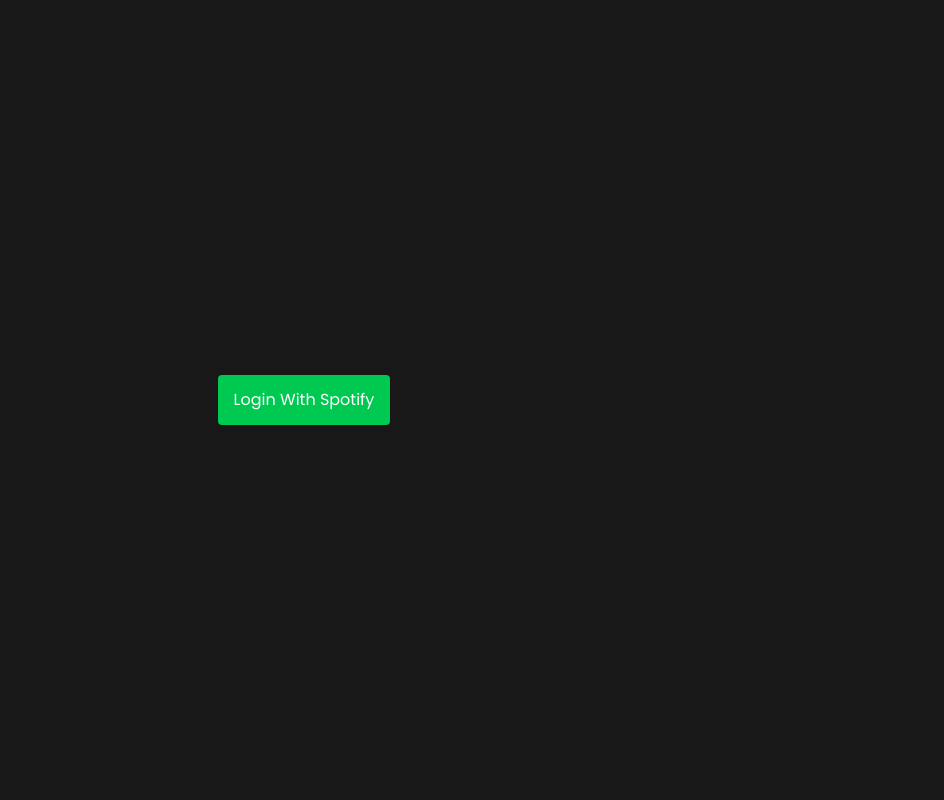
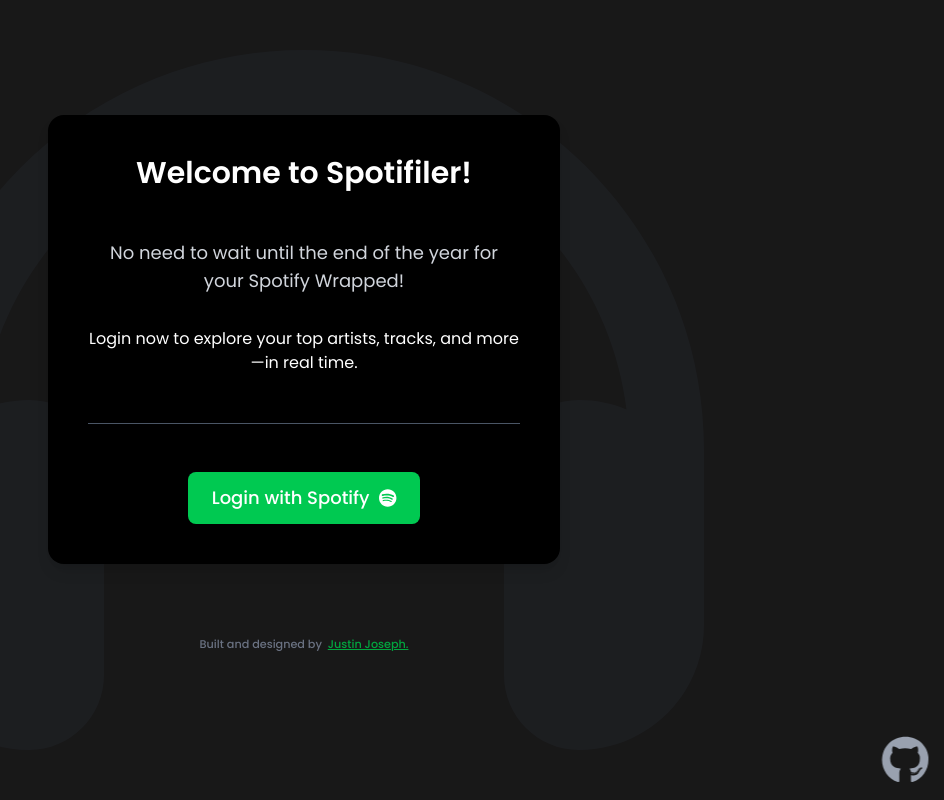
Before and after one commit to JuustinJoseph/Spotifiler, a React (Vite) app in the folder client/: page / in a window 1280 px wide. Shown: the whole page, without its empty margins (336-1280 px from the left). Built offline with nearby package versions, Linux system fonts and the light colour scheme.

Commit message:
added persist login and improved UI for home and login page

```diff
--- a/client/index.html
+++ b/client/index.html
@@ -8,7 +8,13 @@
       href="https://fonts.googleapis.com/css2?family=Poppins:wght@400;500;600&display=swap"
       rel="stylesheet"
     />
-
+    <link
+      rel="stylesheet"
+      href="https://cdnjs.cloudflare.com/ajax/libs/font-awesome/6.7.2/css/all.min.css"
+      integrity="sha512-Evv84Mr4kqVGRNSgIGL/F/aIDqQb7xQ2vcrdIwxfjThSH8CSR7PBEakCr51Ck+w+/U6swU2Im1vVX0SVk9ABhg=="
+      crossorigin="anonymous"
+      referrerpolicy="no-referrer"
+    />
     <title>Spotifiler</title>
   </head>
   <body>
--- a/client/package.json
+++ b/client/package.json
@@ -10,6 +10,11 @@
     "preview": "vite preview"
   },
   "dependencies": {
+    "@fortawesome/fontawesome-svg-core": "^6.7.2",
+    "@fortawesome/free-brands-svg-icons": "^6.7.2",
+    "@fortawesome/free-regular-svg-icons": "^6.7.2",
+    "@fortawesome/free-solid-svg-icons": "^6.7.2",
+    "@fortawesome/react-fontawesome": "^0.2.2",
     "@tailwindcss/postcss": "^4.0.9",
     "@tailwindcss/vite": "^4.0.9",
     "postcss": "^8.5.3",
--- a/client/src/App.jsx
+++ b/client/src/App.jsx
@@ -19,7 +19,7 @@
       ) : (
         <>
           <Sidebar />
-          <div className="md:ml-[100px] mb-[100px]">
+          <div className="md:ml-[100px] md:mb-[20px] mb-[80px]">
             <Routes>
               <Route
                 path="/"
--- a/client/src/Login.jsx
+++ b/client/src/Login.jsx
@@ -1,4 +1,8 @@
 import React from "react";
+import { FontAwesomeIcon } from "@fortawesome/react-fontawesome";
+import { faHeadphones } from "@fortawesome/free-solid-svg-icons";
+import { faSpotify, faGithub } from "@fortawesome/free-brands-svg-icons";
+import Footer from "./components/Footer";
 
 const Login = () => {
   const handleLoginClick = () => {
@@ -6,14 +10,42 @@
   };
 
   return (
-    <div className="flex h-screen justify-center items-center">
-      <button
-        onClick={handleLoginClick}
-        className="bg-green-500 py-2 px-4 rounded text-white h-[50px]"
-      >
-        Login With Spotify
-      </button>
-    </div>
+    <>
+      <div className="flex min-h-screen justify-center items-center flex-col p-10 gap-10 relative">
+        <div className="absolute inset-0 flex justify-center items-center text-gray-700 opacity-15 z-[-1] md:text-[50rem] overflow-hidden">
+          <FontAwesomeIcon icon={faHeadphones} />
+        </div>
+
+        <div className="bg-black p-10 rounded-2xl shadow-lg flex flex-col gap-8 items-center text-center max-w-lg ">
+          <p className="text-3xl font-semibold text-white">
+            Welcome to <strong>Spotifiler!</strong>
+          </p>
+          <p className="text-lg text-gray-300 mt-4">
+            No need to wait until the end of the year for your Spotify Wrapped!{" "}
+          </p>
+          <p>
+            Login now to explore your top artists, tracks, and more—in real
+            time.
+          </p>
+          <div className="w-full h-[1px] bg-gray-600 my-4"></div>
+          <button
+            onClick={handleLoginClick}
+            className=" bg-green-500 py-3 px-6 rounded-lg text-white text-lg font-medium hover:bg-green-600 transition duration-300 flex justify-center items-center cursor-pointer"
+          >
+            Login with Spotify &nbsp; <FontAwesomeIcon icon={faSpotify} />
+          </button>
+        </div>
+        <Footer />
+      </div>
+      <a href="https://github.com/JuustinJoseph" target="_blank">
+        <FontAwesomeIcon
+          icon={faGithub}
+          size="3x"
+          flip
+          className="fixed bottom-0 right-0 text-gray-400 p-4"
+        />
+      </a>
+    </>
   );
 };
 
--- a/client/src/UseAuth.jsx
+++ b/client/src/UseAuth.jsx
@@ -2,7 +2,9 @@
 import axios from "axios";
 
 const UseAuth = () => {
-  const [accessToken, setAccessToken] = useState(null);
+  const [accessToken, setAccessToken] = useState(
+    localStorage.getItem("access_token") || null
+  );
   const [refreshToken, setRefreshToken] = useState(null);
   const [expiresIn, setExpiresIn] = useState(null);
 
@@ -16,6 +18,8 @@
       setAccessToken(access_token_from_url);
       setRefreshToken(refresh_token_from_url);
       setExpiresIn(expiresIn_from_url);
+
+      localStorage.setItem("access_token", access_token_from_url);
 
       window.history.pushState({}, null, "/");
     }
--- /dev/null
+++ b/client/src/components/Footer.jsx
@@ -0,0 +1,18 @@
+import React from "react";
+
+const Footer = () => {
+  return (
+    <footer className="m-8 text-[0.7rem] text-gray-500 font-medium flex justify-center">
+      Built and designed by &nbsp;
+      <a
+        href="https://www.iamjustin.xyz/"
+        target="_blank"
+        className="text-green-600 underline"
+      >
+        Justin Joseph.
+      </a>
+    </footer>
+  );
+};
+
+export default Footer;
--- a/client/src/components/Sidebar.jsx
+++ b/client/src/components/Sidebar.jsx
@@ -1,18 +1,48 @@
 import React from "react";
+import { FontAwesomeIcon } from "@fortawesome/react-fontawesome";
+import { faSpotify, faGithub } from "@fortawesome/free-brands-svg-icons";
+import { faUser } from "@fortawesome/free-solid-svg-icons";
+import {
+  faMicrophone,
+  faMusic,
+  faClockRotateLeft,
+  faList,
+} from "@fortawesome/free-solid-svg-icons";
 
 const Sidebar = () => {
   return (
     <nav>
-      <div className="flex md:flex-col px-2 bottom-0 w-screen h-[70px] items-center justify-evenly text-[0.80rem] bg-black text-neutral-50 fixed md:top-0 md:left-0 md:h-screen md:w-[100px] md:justify-between md:py-4">
-        <div className="">ICON</div>
-        <ul className="flex gap-4 md:flex-col ">
-          <li>Profile</li>
-          <li>Top Artists</li>
-          <li>Top Tracks</li>
-          <li>Recent</li>
-          <li>Playlists</li>
+      <div className="flex md:flex-col px-2 bottom-0 w-screen h-[70px] items-center justify-evenly text-[0.80rem] bg-black text-neutral-50 fixed md:top-0 md:left-0 md:h-screen md:w-[100px] md:justify-between md:py-4 gap-[0.5rem]">
+        <div className="hidden md:block cursor-pointer">
+          <FontAwesomeIcon icon={faSpotify} size="3x" color="green" />
+        </div>
+        <ul className="flex  md:flex-col text-gray-500 text-[0.5rem] gap-3">
+          <li className="flex flex-col items-center gap-2 hover:bg-gray-800 py-4 px-8 cursor-pointer hover:border-l-4 hover:border-l-emerald-500">
+            <FontAwesomeIcon icon={faUser} className="text-2xl" />
+            <span>Profile</span>
+          </li>
+          <li className="flex flex-col items-center gap-2  hover:bg-gray-800 py-4 px-8 cursor-pointer hover:border-l-4 hover:border-l-emerald-500">
+            <FontAwesomeIcon icon={faMicrophone} className="text-2xl" />
+            <span>Top Artists</span>
+          </li>
+          <li className="flex flex-col items-center gap-2  hover:bg-gray-800 py-4 px-8 cursor-pointer hover:border-l-4 hover:border-l-emerald-500">
+            <FontAwesomeIcon icon={faMusic} className="text-2xl" />
+            <span>Top Tracks</span>
+          </li>
+          <li className="flex flex-col items-center gap-2  hover:bg-gray-800 py-4 px-8 cursor-pointer hover:border-l-4 hover:border-l-emerald-500">
+            <FontAwesomeIcon icon={faClockRotateLeft} className="text-2xl" />
+            <span>Recent</span>
+          </li>
+          <li className="flex flex-col items-center gap-2  hover:bg-gray-800 py-4 px-8 cursor-pointer hover:border-l-4 hover:border-l-emerald-500">
+            <FontAwesomeIcon icon={faList} className="text-2xl" />
+            <span>Playlists</span>
+          </li>
         </ul>
-        <div>ICON</div>
+        <div className="text-gray-500 md:text-white">
+          <a href="https://github.com/JuustinJoseph" target="_blank">
+            <FontAwesomeIcon icon={faGithub} bounce size="3x" />
+          </a>
+        </div>
       </div>
     </nav>
   );
--- a/client/src/components/TopArtists.jsx
+++ b/client/src/components/TopArtists.jsx
@@ -19,7 +19,7 @@
     <div className="flex flex-col px-4 gap-4 ">
       <div className="flex justify-between items-center">
         <h2 className="font-semibold">Your Top Artists</h2>
-        <button className="border-1 px-6 py-2 rounded-[3rem] uppercase text-[0.85rem] font-light tracking-[1px] hover:bg-amber-50 hover:text-black transition duration-350">
+        <button className="border-1 px-6 py-2 rounded-[3rem] uppercase text-[0.85rem] font-light tracking-[1px] hover:bg-amber-50 hover:text-black transition duration-350 cursor-pointer">
           See more
         </button>
       </div>
@@ -28,7 +28,7 @@
           topArtists.slice(0, 10).map((artist) => (
             <li
               key={artist.id}
-              className="grid grid-cols-[1fr_2fr] items-center py-2 justify-items-start"
+              className="grid md:grid-cols-[1fr_4fr] grid-cols-[1fr_3fr] items-center py-2 justify-items-start"
             >
               <a href={artist.external_urls.spotify} target="_blank">
                 <img
--- a/client/src/components/TopTracks.jsx
+++ b/client/src/components/TopTracks.jsx
@@ -19,7 +19,7 @@
     <div className="flex flex-col px-4 gap-4 ">
       <div className="flex justify-between items-center">
         <h2 className="font-semibold">Your Top Tracks</h2>
-        <button className="border-1 px-6 py-2 rounded-[3rem] uppercase text-[0.85rem] font-light tracking-[1px] hover:bg-amber-50 hover:text-black transition duration-350">
+        <button className="border-1 px-6 py-2 rounded-[3rem] uppercase text-[0.85rem] font-light tracking-[1px] hover:bg-amber-50 hover:text-black transition duration-350 cursor-pointer">
           See more
         </button>
       </div>
@@ -28,7 +28,7 @@
           topTracks.slice(0, 10).map((track) => (
             <li
               key={track.id}
-              className="grid grid-cols-[1fr_2fr] items-center py-2 justify-items-start"
+              className="grid grid-cols-[1fr_3fr] md:grid-cols-[1fr_4fr] items-center py-2 justify-items-start"
             >
               <a href={track.external_urls.spotify} target="_blank">
                 <img
```
Also changed, not shown: client/src/pages/ProfilePage.jsx (+22 -3 lines), 1 other file (tests, documents, lock files or other folders).
